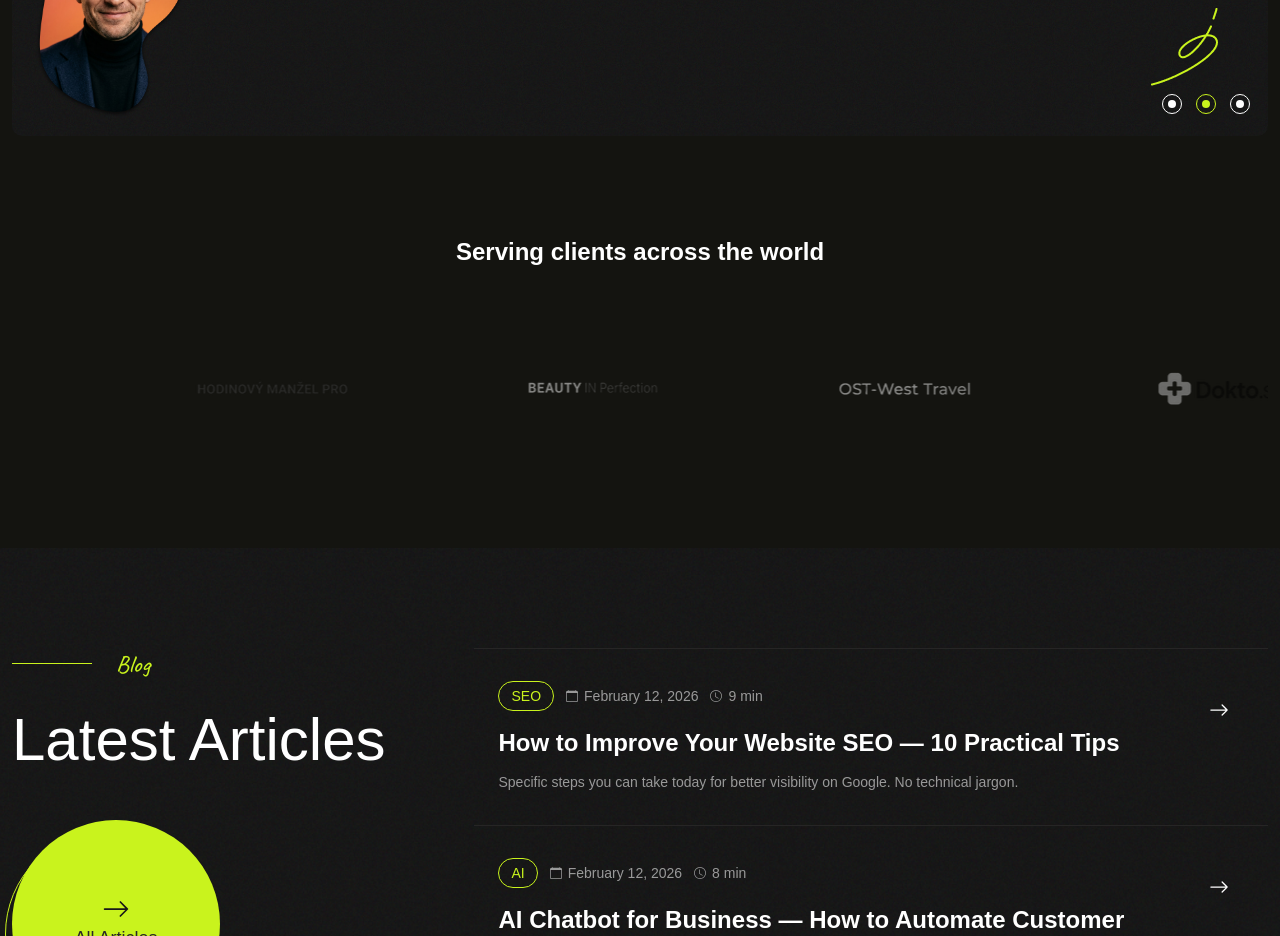
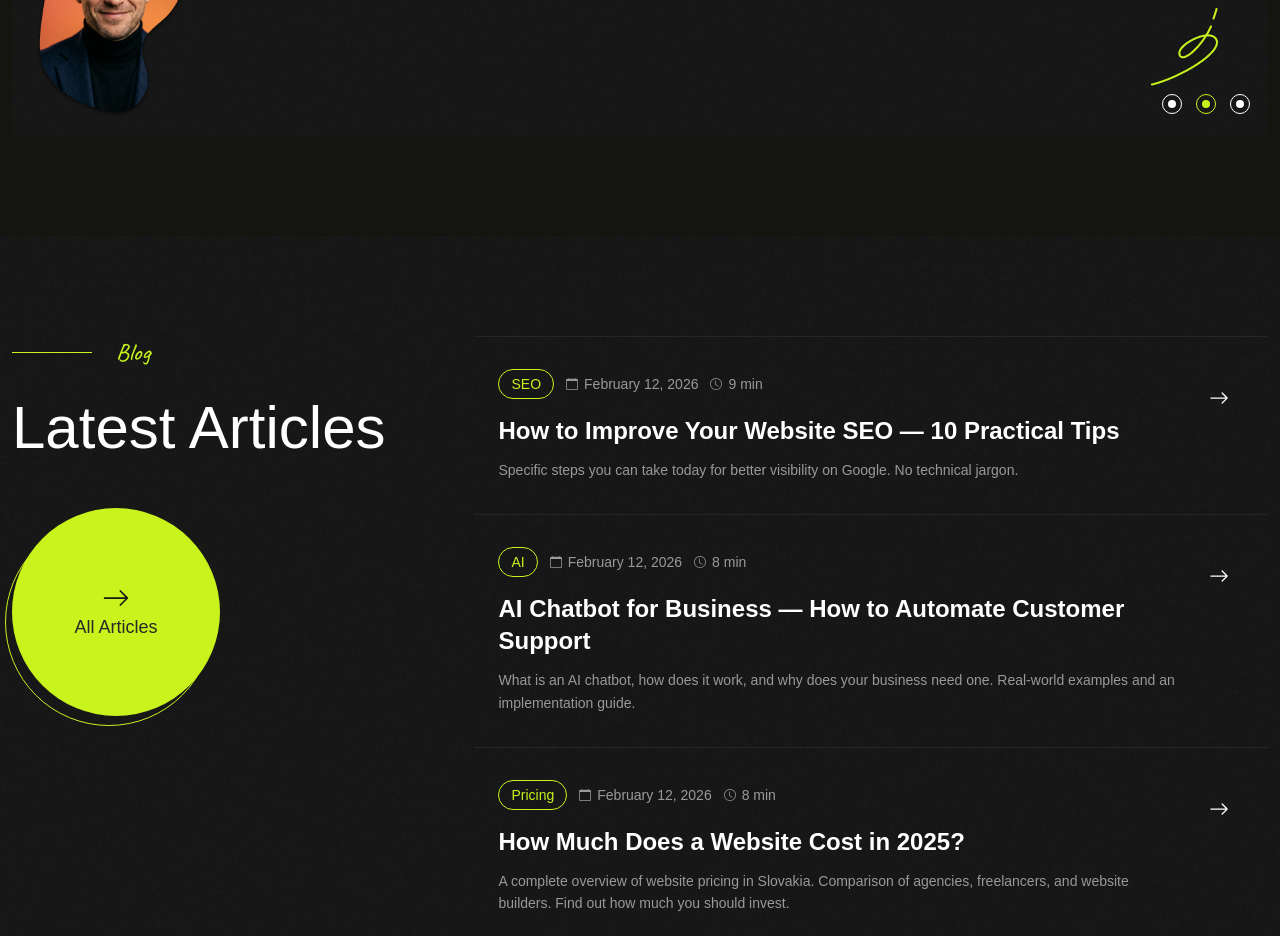
Before and after one commit to chokolate73/vlad-weby-complet-redesign, a Next.js app: page / in a window 1280 px wide. Shown: the part 9720-10656 px from the top of the page. Built offline with nearby package versions, Linux system fonts and the light colour scheme.

Commit message:
Hide 'Serving clients across the world' partner section temporarily
https://claude.ai/code/session_01PAa38pWwSTgUg67pJYSwMd

```diff
--- a/src/Components/Testimonial.jsx
+++ b/src/Components/Testimonial.jsx
@@ -135,7 +135,7 @@ const Testimonial = () => {
             <img src={"/img/testimonial/testi-arrow.png"} alt="img" />
           </div>
         </div>
-        <Partner />
+        {/* <Partner /> */}
       </div>
     </section>
   );
```
